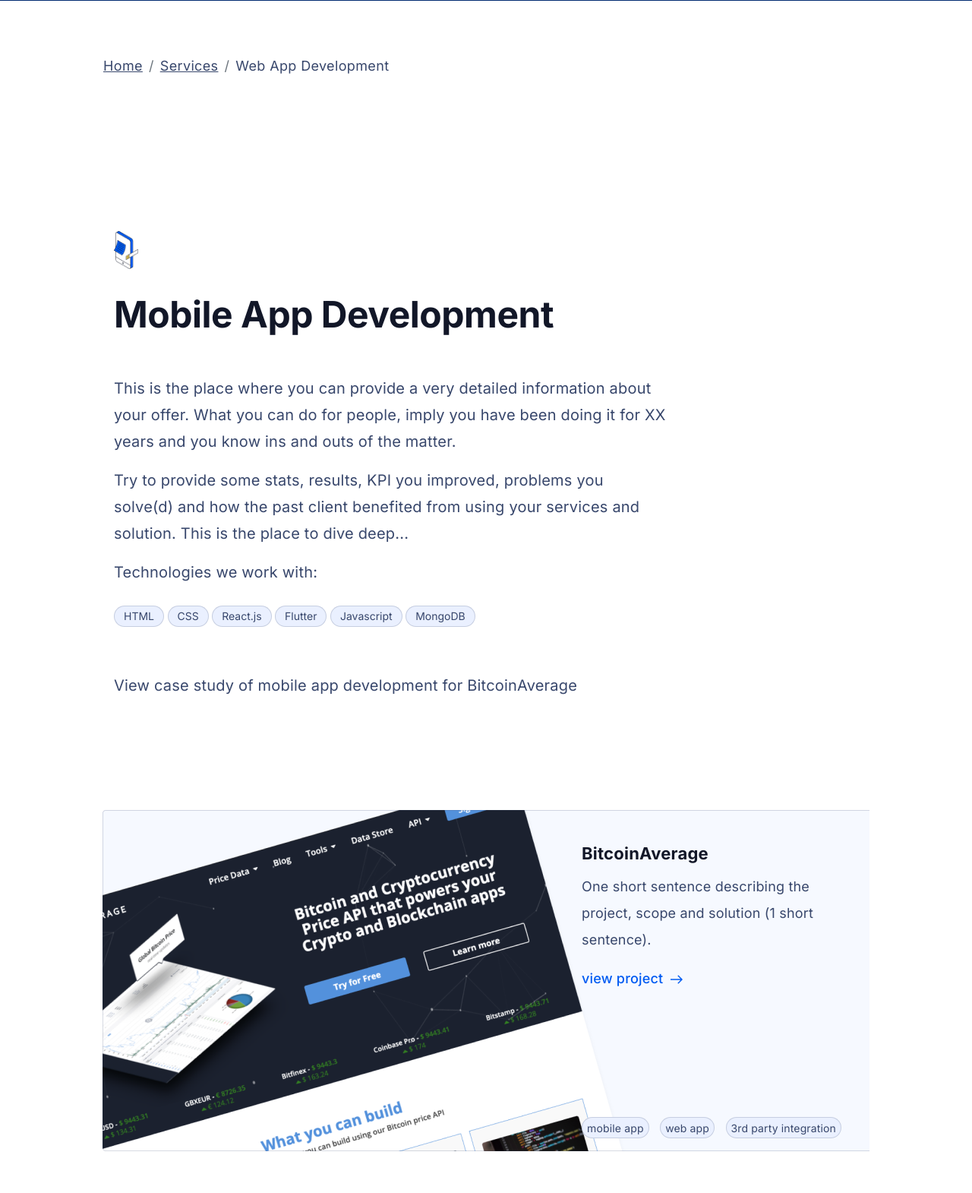
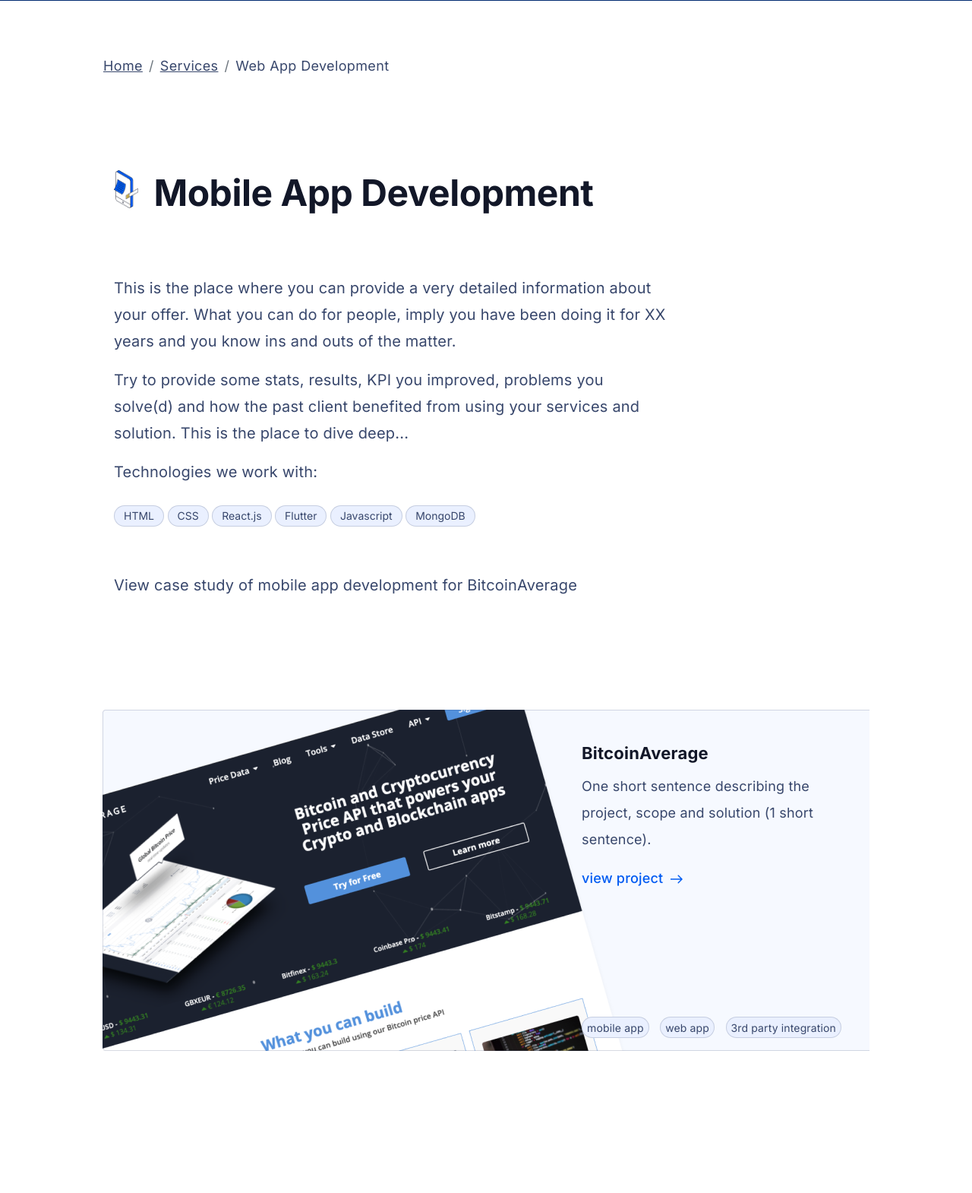
Before and after one commit to prashant1948/manaknightdigital, a PHP site: page /webappdev.html in a window 1280 px wide. Shown: the part 719-2289 px from the top of the page at 76% size. Run offline with PHP 8.4, Linux system fonts and the light colour scheme.

Commit message:
webapp page update

```diff
--- a/css/style.css
+++ b/css/style.css
@@ -100,6 +100,28 @@ a.link-booking {
 
 .footer-links .email-underline, .footer-links-headquarters .email-underline {
   text-decoration: underline;
+}
+
+.heading-webapp {
+  display: -webkit-box;
+  display: -ms-flexbox;
+  display: flex;
+  padding-bottom: 20px;
+}
+
+.heading-webapp img {
+  -webkit-box-ordinal-group: 2;
+      -ms-flex-order: 1;
+          order: 1;
+  float: left;
+  margin-right: 20px;
+}
+
+.heading-webapp h2 {
+  -webkit-box-ordinal-group: 3;
+      -ms-flex-order: 2;
+          order: 2;
+  float: right;
 }
 
 .footer-links li, .footer-links-headquarters {
--- a/css/style.scss
+++ b/css/style.scss
@@ -66,6 +66,19 @@ a.link-booking{
   list-style:none;
   .email-underline{
     text-decoration:underline;
+  }
+}
+.heading-webapp{
+  display: flex;
+  padding-bottom: 20px;
+  img{
+    order: 1;
+    float: left;
+    margin-right: 20px;
+  }
+  h2{
+    order: 2;
+    float: right;
   }
 }
 .footer-links li, .footer-links-headquarters
--- a/webappdev.html
+++ b/webappdev.html
@@ -74,7 +74,7 @@
                     </div>
             </div>
 
-            <div class="container padding-top-30 mobile-padding-50 margin-top-50 case-studies">
+            <div class="container mobile-padding-50 case-studies">
                 <div class="row desktp-page-padding mobile-padding-none">
                     <div
                         class="col-sm">
@@ -83,11 +83,12 @@
                             <div class="row">
 
                     <div class="col-md-9">
+                        <div class="heading-webapp">
                         <img src="./images/Mobile-app.png" class="img-services">
 
-                        <!-- <span class="mobile-app-text">Mobile App Development</span> -->
-                        <h2 class="process-heading services-heading padding-top-30">Mobile App Development</h2>
-                        <p class="list-about-text margin-top-50">
+                        <h2 class="process-heading services-heading">Mobile App Development</h2>
+                        </div>
+                        <p class="list-about-text margin-top-50 margin-top-none">
                             This is the place where you can provide a very detailed information about your offer. What you can do for people, imply you have been doing it for XX years and you know ins and outs of the matter.
                         </p>
                         <p class="list-about-text">
```
Also changed, not shown: 1 other file.
